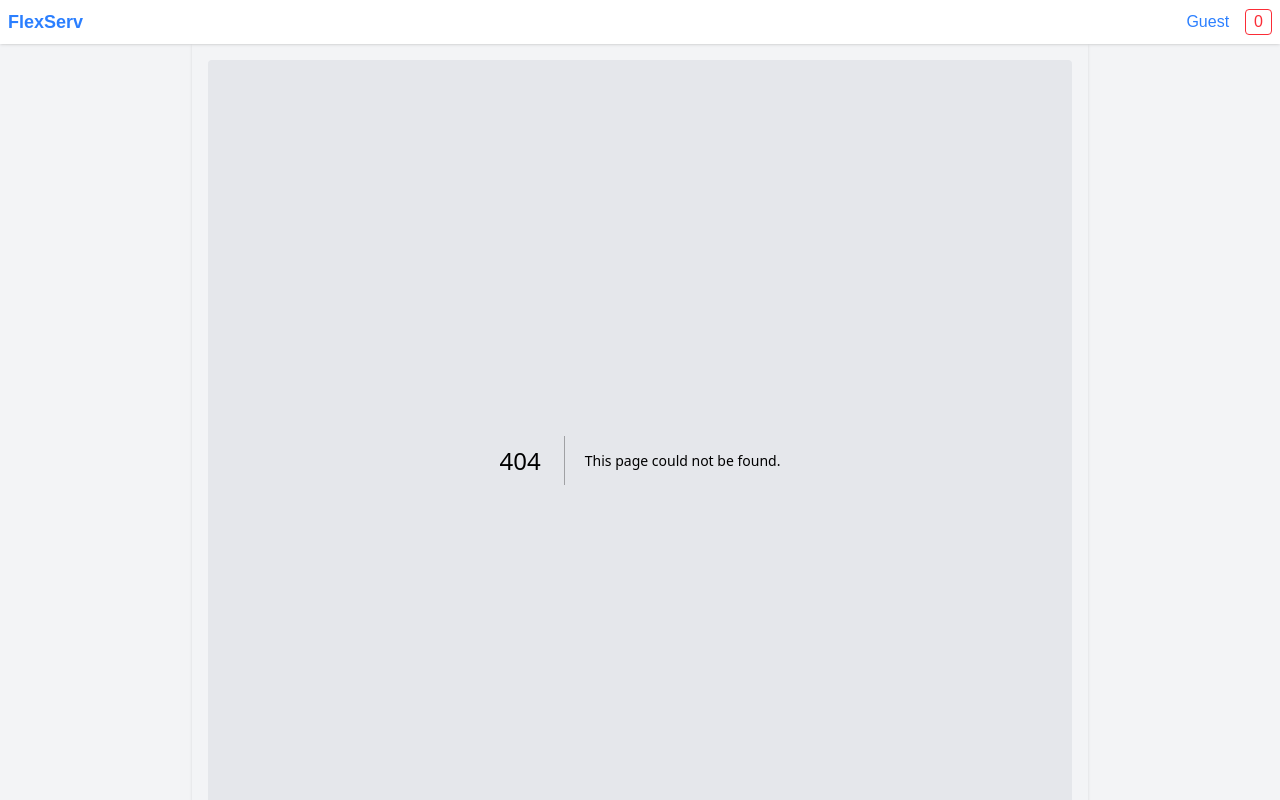
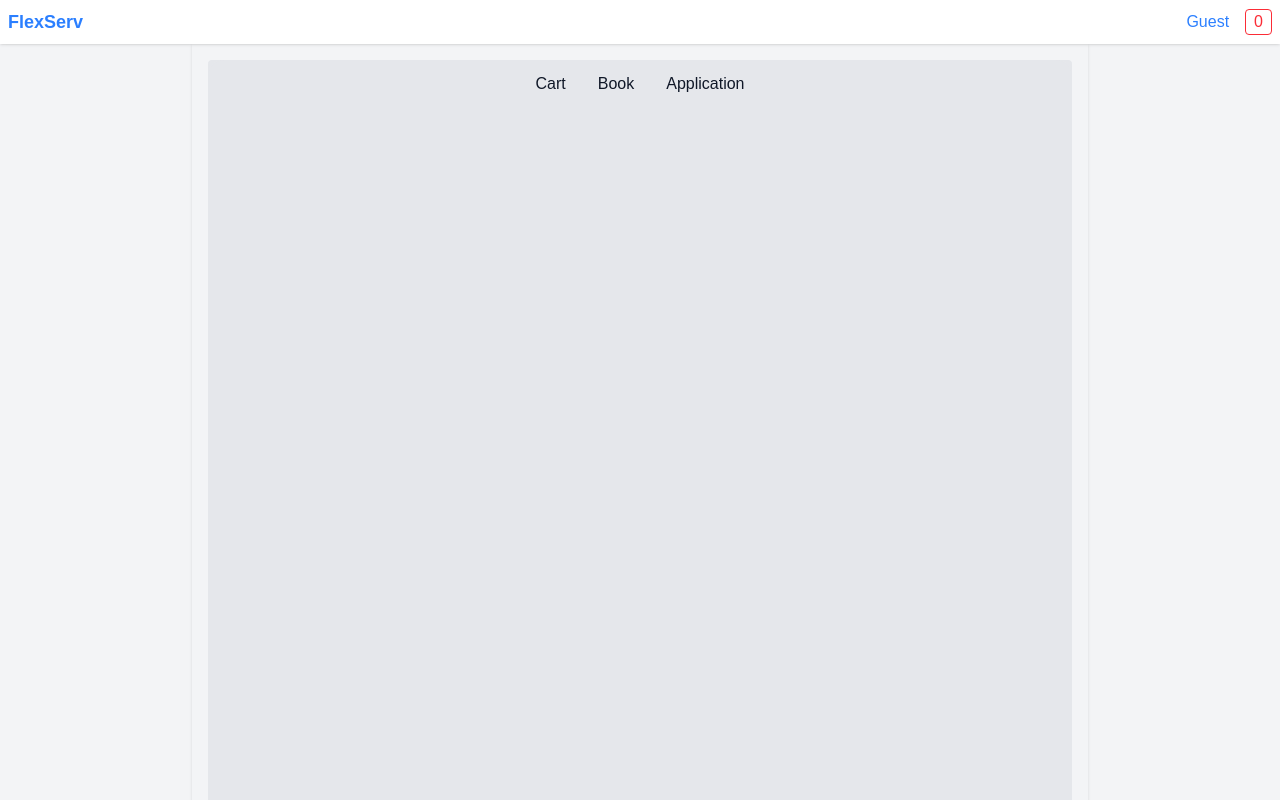
Before and after one commit to IXYOZ/Flexserv, a Next.js app: page /summary/1 in a window 1280 px wide. Before the commit this address had no page. Shown: the top 800 px of the page. Built offline with nearby package versions, Linux system fonts and the light colour scheme.

Commit message:
Change get params from dynamic route

```diff
--- a/src/app/summary/page.tsx
+++ b/src/app/summary/[type]/page.tsx
@@ -1,22 +1,19 @@
 "use client";
 
 import SummaryCart from "@/components/summary/SummaryCart";
-import React, { useEffect } from "react";
-import { useSearchParams } from "next/navigation";
 import { useState } from "react";
 import SummaryBooking from "@/components/summary/summaryBooking";
 import SummaryApplication from "@/components/summary/summaryApplication";
+import { useParams } from "next/navigation";
 
 export default function SummaryPage() {
-  const searchParams = useSearchParams()
+  const params = useParams()
+  const type = params?.type || "cart"
 
-  const [activeType, setActiveType] = useState("cart")
 
-  useEffect (() =>{
-    const type = searchParams.get("initialType")
-    if(type) setActiveType(type)
-    console.log("initialType :",type)
-  },[searchParams])
+  const [activeType, setActiveType] = useState(type)
+
+
 
   return (
     <div className="bg-gray-200 rounded-2xl min-h-lvw">
--- a/src/components/Application.tsx
+++ b/src/components/Application.tsx
@@ -46,7 +46,7 @@ export default function Application({ jobId, serviceId, onClose }: ApplicationPr
     alert("Your infomation saved");
     setFormData({  coverLetter: "", resume: "" });
     onClose()
-    router.push('/summary?initialType=application')
+    router.push('/summary/application')
   };
 
   const handleCancel = () =>{
--- a/src/components/Booking.tsx
+++ b/src/components/Booking.tsx
@@ -44,7 +44,7 @@ export default function Booking({ postId }: BookingProps) {
       };
       addBooking(newBooking)
       alert("Booked");
-      router.push('/summary?initialType=booking')
+      router.push('/summary/booking')
     }
   };
 
--- a/src/components/Cart.tsx
+++ b/src/components/Cart.tsx
@@ -98,7 +98,7 @@ export default function Cart() {
             ))}
           </ul>
           <div className="mb-4 pt-2 border-t font-bold text-right">
-            <Link href="/summary?initialType=cart">Proceed to summary</Link>
+            <Link href="/summary/cart">Proceed to summary</Link>
           </div>
         </div>
       )}
```
